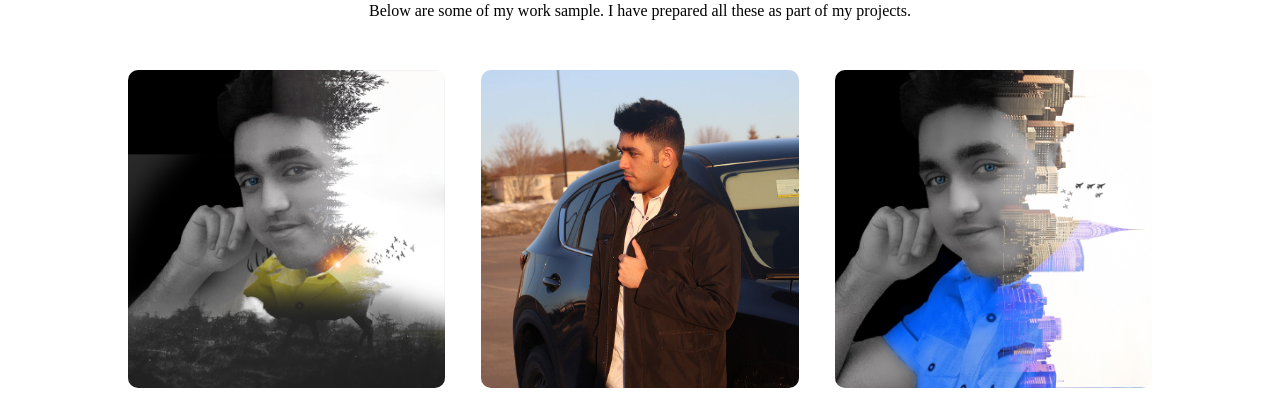
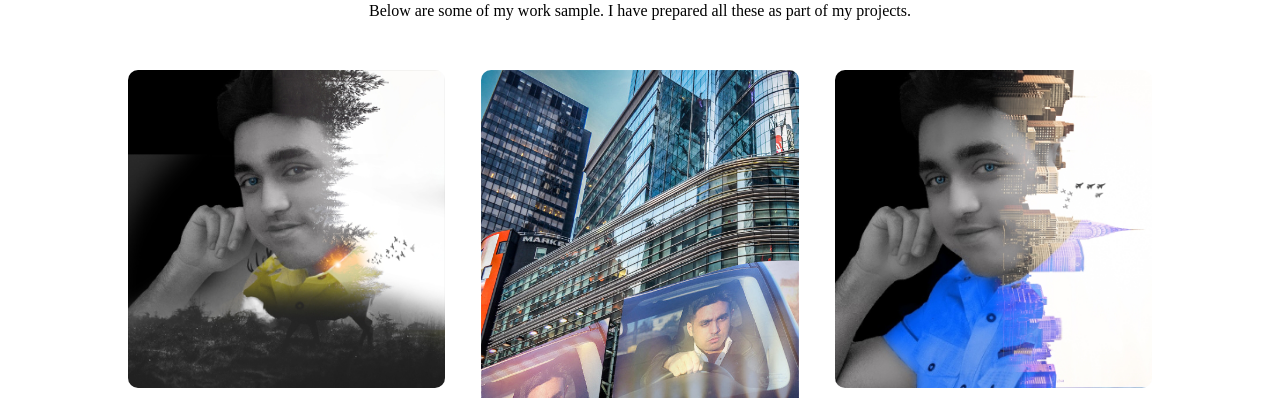
Before and after one commit to farrhe/portfolio, a plain HTML site: page portfolio.html in a window 1280 px wide. Shown: the part 549-947 px from the top of the page. Drawn offline with Linux system fonts and the light colour scheme.

Commit message:
new -pic

```diff
--- a/portfolio.html
+++ b/portfolio.html
@@ -10,7 +10,7 @@
     <link href="https://fonts.googleapis.com/css2?family=Poppins:ital,wght@0,100;0,200;0,300;0,400;0,500;0,700;1,600&display=swap" rel="stylesheet">
     <link rel="stylesheet" href="https://cdnjs.cloudflare.com/ajax/libs/font-awesome/4.7.0/css/font-awesome.min.css">
     <script src="https://kit.fontawesome.com/c7fddd4e1f.js" crossorigin="anonymous"></script>
-    <title>Farah-Portfoli-Assignment</title>
+    <title>Farah-Portfolio-Assignment</title>
 </head>
 
 <body>
@@ -44,7 +44,7 @@
              <h3> Double Exposure Style 1</h3>
            </div>
            <div class="work-col">
-             <img src="./images/portrait-hassan.jpg" alt="Farah">
+             <img src="./images/Hassan-bilboard.jpeg" alt="Hassan">
              <h3>Double Exposure Style 2</h3>
            </div>
            <div class="work-col">
@@ -181,6 +181,5 @@
 </Section>
 
 <script src="myScript.js"></script>
-
 </body>
 </html>
```
Also changed, not shown: images/Hassan-bilboard.jpeg (added).
